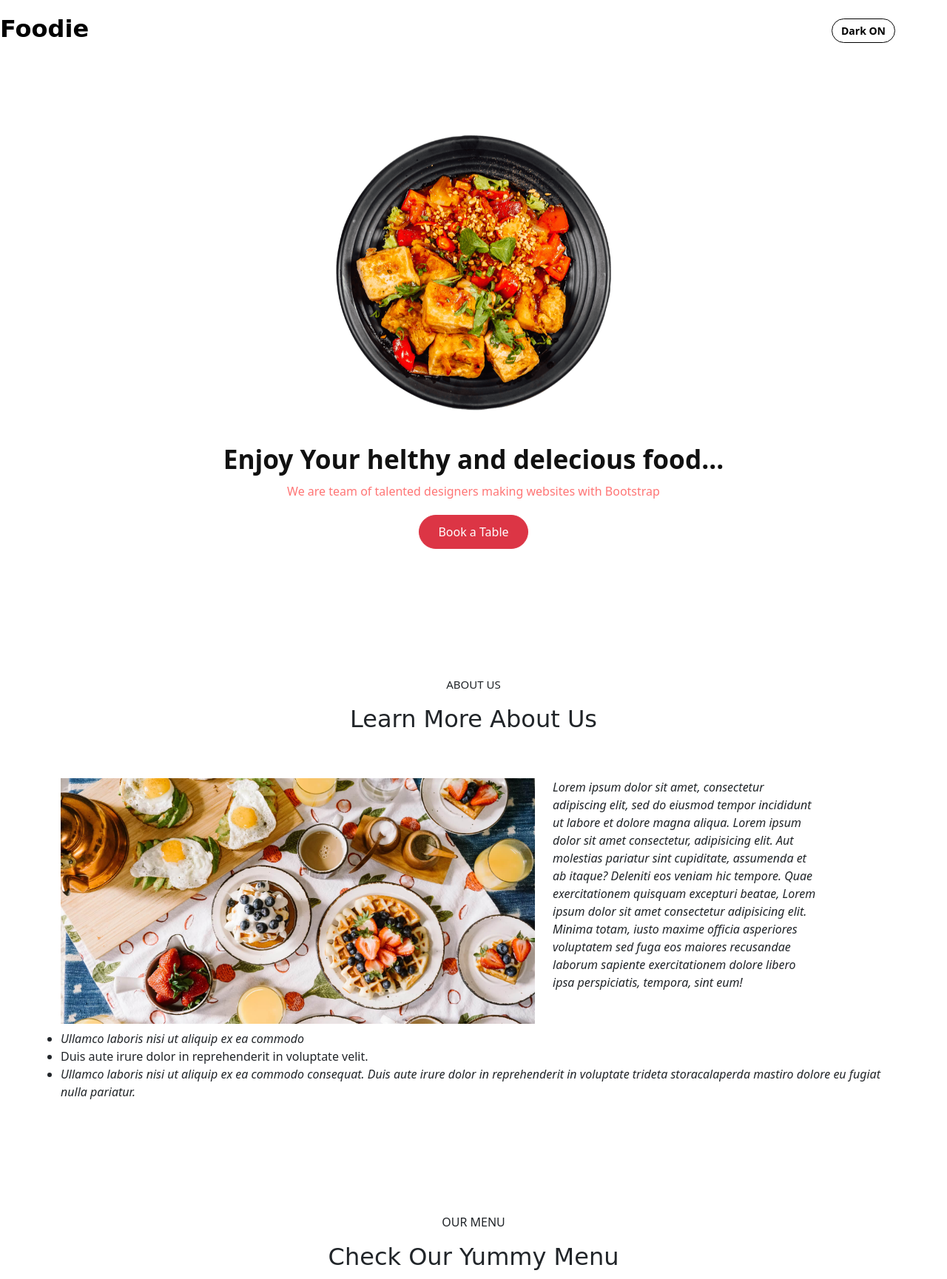
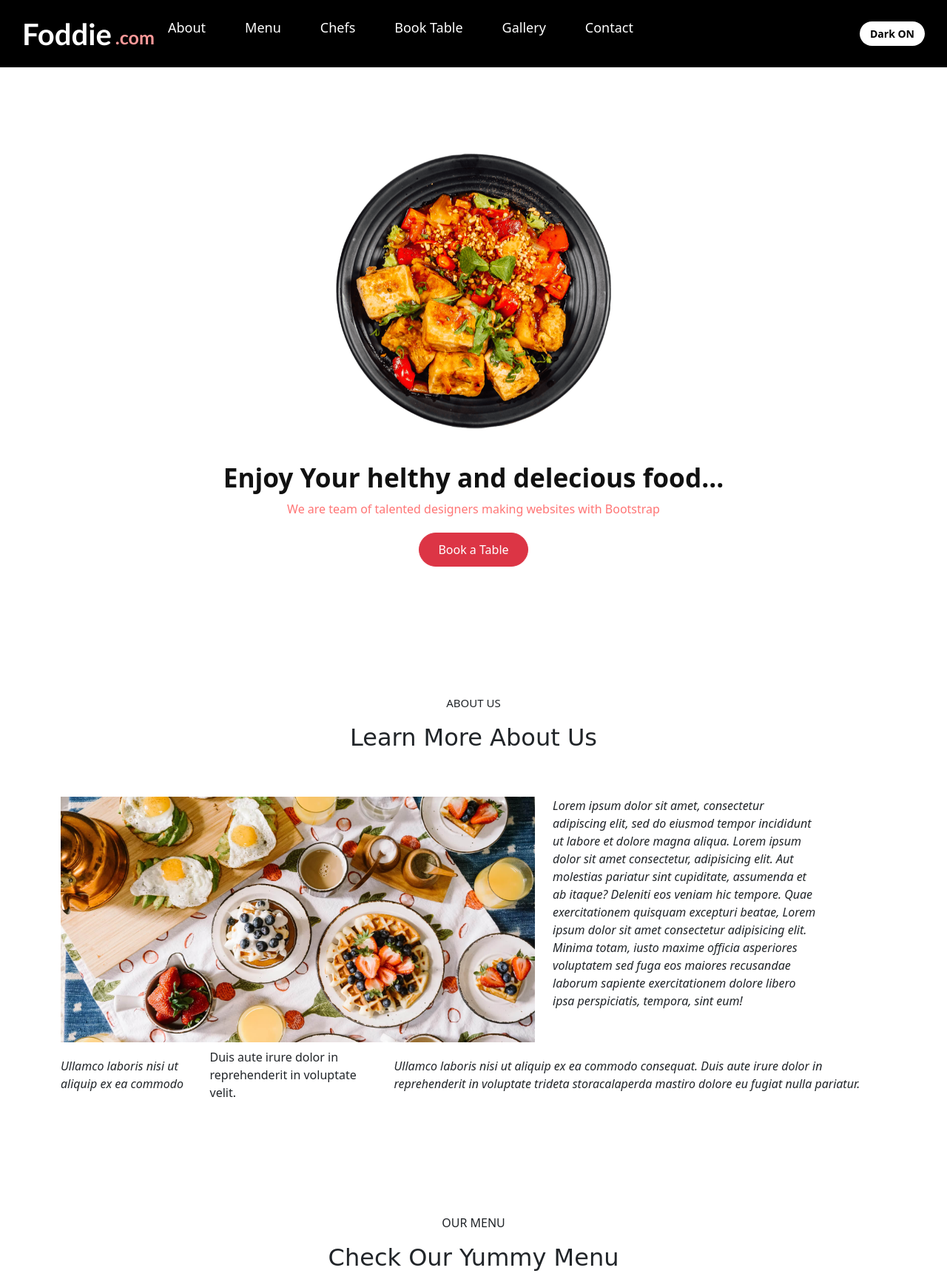
Before and after one commit to RitamNaskar11/FoodieWebsite.github.io, a PHP site: page / in a window 1280 px wide. Shown: the top 1729 px of the page at 74% size. Run offline with PHP 8.4, Linux system fonts and the light colour scheme; some libraries are stand-ins or nearby versions.

Commit message:
First commit

```diff
--- a/css/style.css
+++ b/css/style.css
@@ -20,64 +20,98 @@
 
 
 
+
   h2 {
     font-family: 'Playpen Sans', cursive;
     font-size: 20px;
   }
 
+ .navmenu {
+  background-color: #000;
+  padding: 10px 30px;
+  position: sticky;
+  top: 0;
+  display: flex;
+  align-items: center;
+  justify-content: space-between;
+  z-index: 1000;
+}
 
-  nav h2 {
-    margin-top: 20px;
-    color: rgb(0, 0, 0);
+.nav-links {
+  display: flex;
+  gap: 21px;
+  margin-right:290px;
+  padding: 0;
+  align-items: center;
+}
+  ul {
+    list-style-type: none;
+    margin: 0;
+    padding: 0;
+    gap: 21px;
+    display: flex;
+    align-items: center;
+    justify-content: center;
+    overflow: hidden;
 
   }
 
+  .logo{
+    font-size: 40px;
+    font-weight: bold;
+    color: #fff;
+    text-decoration: none;
+    margin-right: auto;
+    font-family: 'Gill Sans', 'Gill Sans MT', Calibri, 'Trebuchet MS', sans-serif;
+  }
+  .logo a{
+    color: #fff;
+    text-decoration: none;
+   display: flex;
+    align-items: center;
+   /* position:absolute; */
+  }
+  .logo span{
+    color: #ff9999;
+    font-size: 25px;
+    font-weight: bold;
+    margin-top:10px;
+    margin-left: 5px;
+  }
+
+  li a {
+    display: block;
+    color: #fff;
+    text-align: center;
+    padding: 14px 16px;
+    text-decoration: none;
+    font-size: 18px;
+    font-weight: 500;
+    transition: 0.3s ease color;
 
 
-  /* Hides the navmenu by default */
-  #navmenu {
-    display: none;
-    position: absolute;
-    top: 70px;
-    right: 60px;
-    padding: 1rem;
-    border-radius: 8px;
-    box-shadow: 0 8px 20px rgb(0, 0, 0);
-    flex-direction: column-reverse;
-    gap: 2rem;
-    z-index: 999;
-    background: rgb(255, 127, 127);
   }
 
-  /* Show menu when active */
-  #navmenu.active {
-    display: flex;
-  }
-
-  /* Nav links style */
-  #navmenu a {
-    text-decoration: none;
-    color: black;
+.dark-btn {
+  font-size: 14px;
+  border: none;
+  border-radius: 20px;
+  padding: 6px 14px;
+  cursor: pointer;
   font-weight: bold;
-    font-size: 18px;
+  background-color: #fff;
+  color: #000;
+  transition: background 0.3s ease, color 0.3s ease;
 }
 
 #menu-toggle {
-    position: absolute;
-    top: 1px;
-    right: 20px;
+    display: none;
     font-size: 24px;
+    background: none;
     border: none;
-    background: none;
+    color: white;
     cursor: pointer;
-    margin-top: 20px;
-
   }
-
-
-
-
-
 
 
   .scrolled header {
@@ -659,22 +627,6 @@
   .social-icons a img:hover {
     transform: scale(1.1);
   }
-
-  .dark-btn {
-    position: absolute;
-    right: 70px;
-    cursor: pointer;
-    top: 25px;
-    font-size: 14px;
-    background: none;
-    border: 1px solid black;
-    border-radius: 20px;
-    padding: 5px 12px;
-    cursor: pointer;
-    font-weight: bold;
-
-  }
-
 
   body.dark-mode .dark-btn {
     color: white;
--- a/index.html
+++ b/index.html
@@ -8,7 +8,7 @@
 
 
 
-
+  <link rel="icon" href="img/favicon.ico" type="image/x-icon">
   <link rel="stylesheet" href="css/style.css" />
 
 
@@ -24,7 +24,8 @@
   <link rel="stylesheet" href="https://cdn.jsdelivr.net/npm/bootstrap@5.3.2/dist/css/bootstrap.min.css">
   <link rel="stylesheet" href="https://cdnjs.cloudflare.com/ajax/libs/font-awesome/6.5.1/css/all.min.css">
 
-
+  <link href="https://cdn.jsdelivr.net/npm/bootstrap@5.3.8/dist/css/bootstrap.min.css" rel="stylesheet"
+    integrity="sha384-sRIl4kxILFvY47J16cr9ZwB07vP4J8+LH7qKQnuqkuIAvNWLzeN8tE5YBujZqJLB" crossorigin="anonymous">
 
 
 
@@ -36,44 +37,46 @@
 <body>
 
 
-  <nav>
 
-    <h2 class="fw-bold">Foodie</h2>
-    <div class="menu-wrapper">
+ <nav class="navmenu">
 
-      <button id="darkToggle" class="dark-btn">Dark ON</button>
-      <button id="menu-toggle"> </button>
 
-      <ul id="navmenu">
-        <a href="#menu">Menu</a>
-        <a href="#chefs">Chefs</a>
-        <a href="#about">About</a>
-        <a href="#gallery">Gallery</a>
-        <a href="#contact">Contact</a>
 
-        <!--
-    <div class="d-flex gap-3 align-items-center">
-      <a class="btn btn-danger rounded-5" href="#booktable">Book a Table</a>
+    <div class="logo">
+      <a href="#hero">Foddie<span>.com</span> </a>
 
-    </div> -->
-
-      </ul>
     </div>
 
-  </nav>
+    <button id="menu-toggle" aria-label="Toggle menu" class="menu-toggle" type="button">
+    ☰
+  </button>
+    <ul class="nav-links">
+      <!-- <li><a href="#hero">Home</a></li> -->
+      <li><a href="#about">About</a></li>
+      <li><a href="#menu">Menu</a></li>
+      <li><a href="#chefs">Chefs</a></li>
+      <li><a href="#booktable">Book Table</a></li>
+      <li><a href="#gallery">Gallery</a></li>
+      <!-- <li><a href="#testimonials">Testimonials</a></li> -->
+      <li><a href="#contact">Contact</a></li>
+    </ul>
 
+    <button id="darkToggle" class="dark-btn">Dark ON</button>
+
+
+ </nav>
 
 
   <section class="hero">
 
-      <img src="img/menu-item-1.png" class="img-fluid animated">
+    <img src="img/menu-item-1.png" class="img-fluid animated">
 
-      <div class="container">
-        <h1 id="hero-title"><span class="typed-text"></span><span class="cursor"></span></h1>
+    <div class="container">
+      <h1 id="hero-title"><span class="typed-text"></span><span class="cursor"></span></h1>
 
-        <p>We are team of talented designers making websites with Bootstrap</p>
-        <a class="btn btn-danger" href="#booktable">Book a Table</a>
-      </div>
+      <p>We are team of talented designers making websites with Bootstrap</p>
+      <a class="btn btn-danger" href="#booktable">Book a Table</a>
+    </div>
 
   </section>
 
@@ -705,7 +708,9 @@
 
   <script src="script.js"></script>
 
-
+  <script src="https://cdn.jsdelivr.net/npm/bootstrap@5.3.8/dist/js/bootstrap.bundle.min.js"
+    integrity="sha384-FKyoEForCGlyvwx9Hj09JcYn3nv7wiPVlz7YYwJrWVcXK/BmnVDxM+D2scQbITxI"
+    crossorigin="anonymous"></script>
 
 
 </body>
--- a/script.js
+++ b/script.js
@@ -1,9 +1,10 @@
 /* script.js */
 
-const menuNav = document.getElementById('menuNav')
-const menuContainer = document.getElementById('menuContainer')
-document.getElementById("menu-toggle").addEventListener("click", () => {
-  document.getElementById("navmenu").classList.toggle("active");
+const menuToggle = document.getElementById("menu-toggle");
+const navLinks = document.querySelector(".nav-links");
+
+menuToggle.addEventListener("click", () => {
+  navLinks.classList.toggle("active");
 });
 
 const darkToggle = document.getElementById("darkToggle");
```
Also changed, not shown: other parts of css/style.css (+109 -76 lines), code.txt (added, +58 -0 lines), img/favicon.ico (added). Lines whose indentation alone changed are shown as unchanged.
